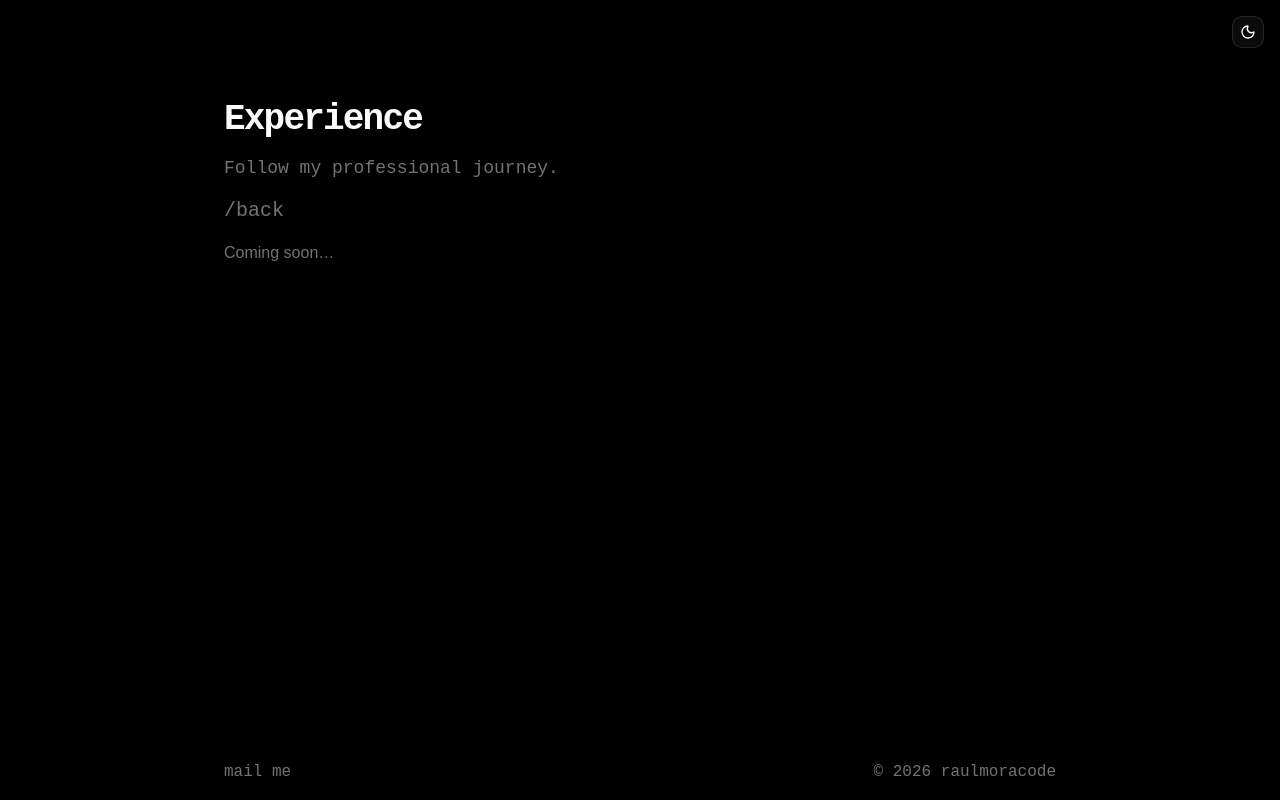
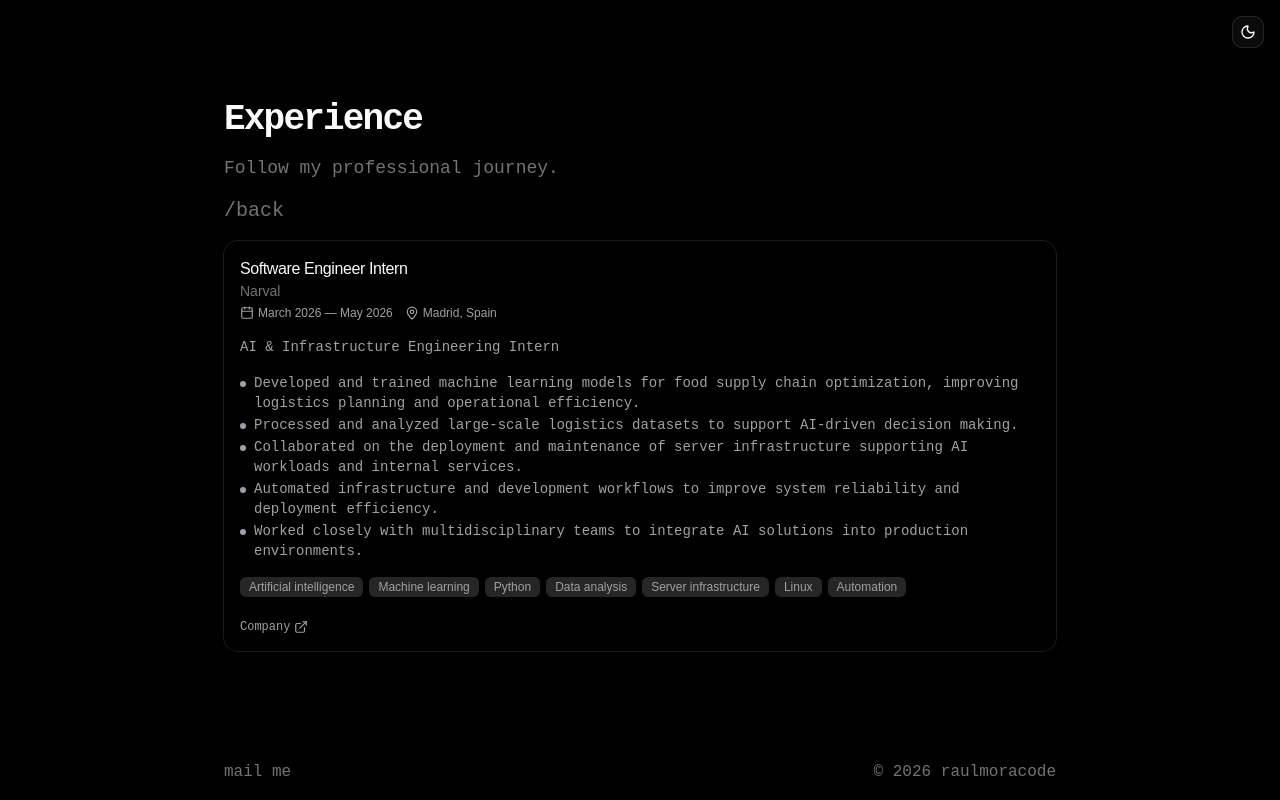
Before and after one commit to raulmoracode/Portfolio, a Next.js app: page /experience in a window 1280 px wide. Built offline with nearby package versions, Linux system fonts and the light colour scheme; a web font is replaced by a local one.

Commit message:
new page called community and some new features

```diff
--- a/app/blog/client.tsx
+++ b/app/blog/client.tsx
@@ -4,7 +4,6 @@ import PageBase from "@/components/custom/PageBase";
 import { Info } from "@/const/page/info";
 import BlogCard from "@/components/custom/cards/BlogCard";
 import { articles } from "@/const/page/blogs";
-import ComingSoon from "@/components/custom/ComingSoon";
 
 export default function BlogClient() {
   return (
@@ -12,10 +11,8 @@ export default function BlogClient() {
       title={Info.Blog.title}
       description={Info.Blog.description}
       showThemeToggle={true}
+      isEmpty={articles.length === 0}
     >
-      {articles.length === 0 ? (
-        <ComingSoon />
-      ) : (
       <div className="space-y-4">
         {articles.map((article) => (
           <BlogCard
@@ -30,7 +27,6 @@ export default function BlogClient() {
           />
         ))}
       </div>
-      )}
     </PageBase>
   );
 }
--- /dev/null
+++ b/app/community/client.tsx
@@ -0,0 +1,35 @@
+"use client";
+
+import PageBase from "@/components/custom/PageBase";
+import { Info } from "@/const/page/info";
+import { CommunityList } from "@/const/config/community-list";
+import Link from "next/link";
+import { Label } from "@/components/ui/label";
+
+export default function CommunityClient() {
+  return (
+    <PageBase
+      title={Info.Community.title}
+      description={Info.Community.description}
+      isEmpty={Object.keys(CommunityList).length === 0}
+    >
+      <div className="flex flex-col space-y-5">
+        {Object.values(CommunityList).map((link) => (
+          <Link
+            key={link.href}
+            href={link.href}
+            target="_blank"
+            className="text-faint cursor-pointer text-2xl hover:text-hover transition-colors w-fit"
+          >
+            <Label className="cursor-pointer font-medium font-mono text-2xl">
+              {link.title}
+            </Label>{" "}
+            <Label className="cursor-pointer font-medium font-mono text-sm">
+              {link.description}
+            </Label>
+          </Link>
+        ))}
+      </div>
+    </PageBase>
+  );
+}
--- /dev/null
+++ b/app/community/page.tsx
@@ -0,0 +1,11 @@
+import type { Metadata } from "next";
+import ContactClient from "./client";
+import { Info } from "@/const/page/info";
+
+export const metadata: Metadata = {
+  title: Info.Community.title,
+};
+
+export default function CommunityPage() {
+  return <ContactClient />;
+}
--- a/app/events/client.tsx
+++ b/app/events/client.tsx
@@ -4,7 +4,6 @@ import { staticEvents } from "@/const/page/events";
 import PageBase from "@/components/custom/PageBase";
 import { Info } from "@/const/page/info";
 import EventCard from "@/components/custom/cards/EventCard";
-import ComingSoon from "@/components/custom/ComingSoon";
 
 export default function EventsClient() {
   const now = new Date();
@@ -19,10 +18,8 @@ export default function EventsClient() {
       title={Info.Events.title}
       description={Info.Events.description}
       showThemeToggle={true}
+      isEmpty={upcomingEvents.length === 0}
     >
-      {upcomingEvents.length === 0 ? (
-        <ComingSoon />
-      ) : (
       <div className="space-y-4">
         {upcomingEvents.map((event) => (
           <EventCard
@@ -37,7 +34,6 @@ export default function EventsClient() {
           />
         ))}
       </div>
-      )}
     </PageBase>
   );
 }
--- a/app/experience/client.tsx
+++ b/app/experience/client.tsx
@@ -4,7 +4,6 @@ import PageBase from "@/components/custom/PageBase";
 import { Info } from "@/const/page/info";
 import ExperienceCard from "@/components/custom/cards/ExperienceCard";
 import { experiences } from "@/const/page/experiences";
-import ComingSoon from "@/components/custom/ComingSoon";
 
 export default function ExperienceClient() {
   return (
@@ -12,10 +11,8 @@ export default function ExperienceClient() {
       title={Info.Experience.title}
       description={Info.Experience.description}
       showThemeToggle={true}
+      isEmpty={experiences.length === 0}
     >
-      {experiences.length === 0 ? (
-        <ComingSoon />
-      ) : (
       <div className="space-y-4">
         {experiences.map((experience) => (
           <ExperienceCard
@@ -33,7 +30,6 @@ export default function ExperienceClient() {
           />
         ))}
       </div>
-      )}
     </PageBase>
   );
 }
--- a/components/custom/PageBase.tsx
+++ b/components/custom/PageBase.tsx
@@ -5,16 +5,37 @@ import { usePathname } from "next/navigation";
 import { useRouter } from "next/navigation";
 import type { PageBaseProps } from "@/types/card";
 import Link from "next/link";
+import ComingSoon from "@/components/custom/ComingSoon";
+import { useEffect, useRef, useState } from "react";
 
 export default function PageBase({
   title,
   description,
   children,
   showThemeToggle = false,
+  isEmpty = false,
 }: PageBaseProps) {
   const pathname = usePathname();
+  const router = useRouter();
   const isRootPath = pathname === "/" || pathname === "/links";
-  const router = useRouter();
+  const [prevPage, setPrevPage] = useState<string | null>(null);
+  const initialized = useRef(false);
+
+  useEffect(() => {
+    if (initialized.current) return;
+    initialized.current = true;
+    const stored = sessionStorage.getItem("__prev");
+    if (stored && stored !== pathname) {
+      setPrevPage(stored);
+    }
+  }, [pathname]);
+
+  useEffect(() => {
+    return () => {
+      sessionStorage.setItem("__prev", pathname);
+    };
+  }, [pathname]);
+
   return (
     <div className="flex min-h-screen flex-col items-center font-sans">
       {showThemeToggle && <ModeToggle />}
@@ -29,13 +50,13 @@ export default function PageBase({
           {!isRootPath && (
             <button
               type="button"
-              onClick={() => router.back()}
+              onClick={() => router.push(prevPage || "/")}
               className="text-xl w-fit cursor-pointer text-dim hover:text-hover transition-colors font-mono font-medium"
             >
               /back
             </button>
           )}
-          {children}
+          {isEmpty ? <ComingSoon /> : children}
         </section>
       </main>
       <footer className="w-full max-w-4xl px-8 pb-4 flex flex-col sm:flex-row justify-between items-start sm:items-center gap-2 text-faint font-mono font-medium">
--- a/components/custom/cards/ExperienceCard.tsx
+++ b/components/custom/cards/ExperienceCard.tsx
@@ -82,7 +82,7 @@ export default function CareerCard({
 
           {highlights.length > 0 && (
             <ul className={cn("space-y-0.5 text-sm", colorScheme.text.primary)}>
-              {highlights.slice(0, 3).map((item) => (
+              {highlights.slice(0, 8).map((item) => (
                 <li key={item} className="flex gap-2">
                   <span className="mt-2 h-1.5 w-1.5 shrink-0 rounded-full bg-zinc-500 dark:bg-zinc-400" />
                   <span>{item}</span>
--- /dev/null
+++ b/const/config/community-list.ts
@@ -0,0 +1 @@
+export const CommunityList = {} as const;
--- a/const/config/main-routes.ts
+++ b/const/config/main-routes.ts
@@ -20,4 +20,7 @@ export const MainRoutes = {
   Experience: {
     href: "/experience",
   },
+  Community: {
+    href: "/community",
+  },
 };
--- a/const/page/experiences.ts
+++ b/const/page/experiences.ts
@@ -1,3 +1,30 @@
 import type { CareerCardProps } from "@/types/card";
 
-export const experiences: readonly CareerCardProps[] = [] as const;
+export const experiences: readonly CareerCardProps[] = [
+  {
+    company: "Narval",
+    role: "Software Engineer Intern",
+    description: "AI & Infrastructure Engineering Intern",
+    startDate: "2026-03-08",
+    endDate: "2026-5-31",
+    current: false,
+    companyUrl: "https://narval.es",
+    location: "Madrid, Spain",
+    highlights: [
+      "Developed and trained machine learning models for food supply chain optimization, improving logistics planning and operational efficiency.",
+      "Processed and analyzed large-scale logistics datasets to support AI-driven decision making.",
+      "Collaborated on the deployment and maintenance of server infrastructure supporting AI workloads and internal services.",
+      "Automated infrastructure and development workflows to improve system reliability and deployment efficiency.",
+      "Worked closely with multidisciplinary teams to integrate AI solutions into production environments.",
+    ],
+    tags: [
+      "Artificial Intelligence",
+      "Machine Learning",
+      "Python",
+      "Data Analysis",
+      "Server Infrastructure",
+      "Linux",
+      "Automation",
+    ],
+  },
+] as const;
--- a/const/page/info.ts
+++ b/const/page/info.ts
@@ -27,4 +27,8 @@ export const Info = {
     description: "Follow my professional journey.",
     title: "Experience",
   },
+  Community: {
+    title: "Community",
+    description: "Connect with other developers and tech enthusiasts.",
+  },
 } as const;
--- a/types/card.ts
+++ b/types/card.ts
@@ -53,4 +53,5 @@ export type PageBaseProps = {
   description: string;
   children?: ReactNode;
   showThemeToggle?: boolean;
+  isEmpty?: boolean;
 };
```
Also changed, not shown: 1 other file (tests, documents, lock files or other folders). Lines whose indentation alone changed are shown as unchanged.
